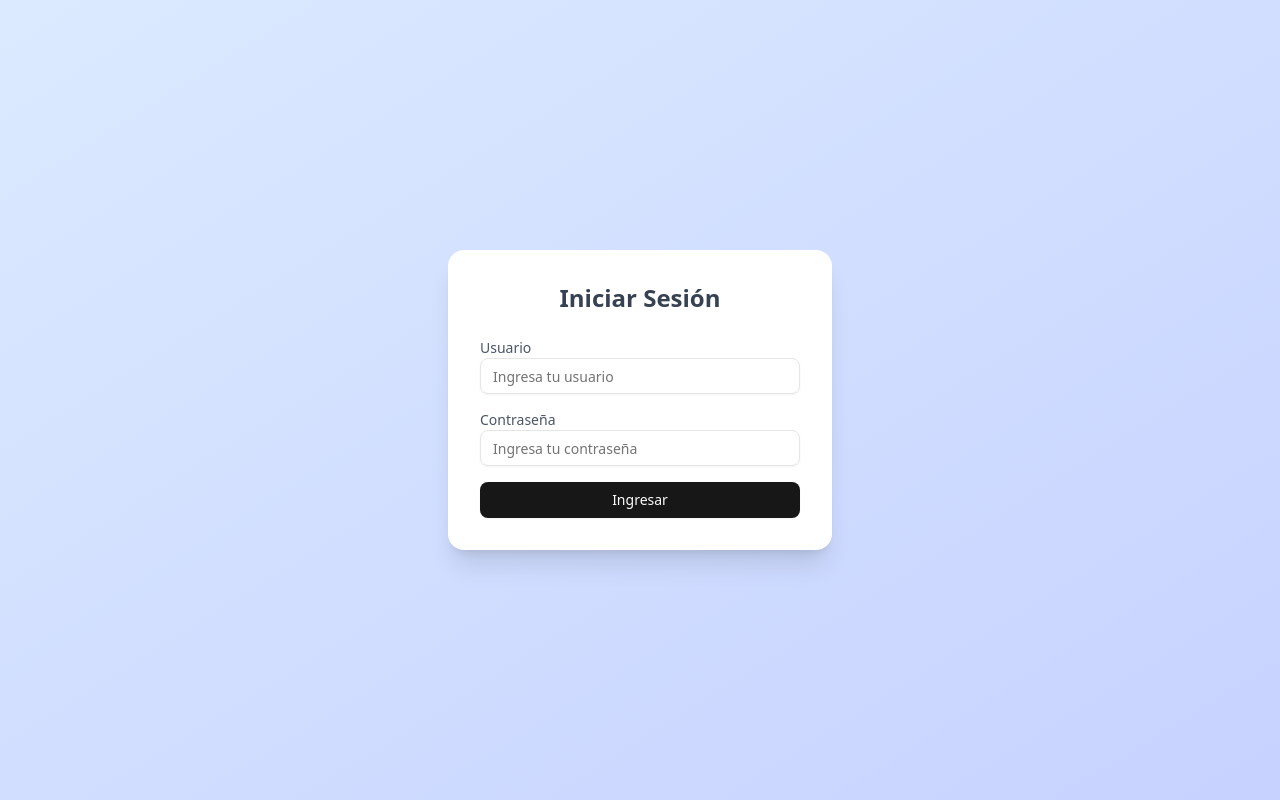
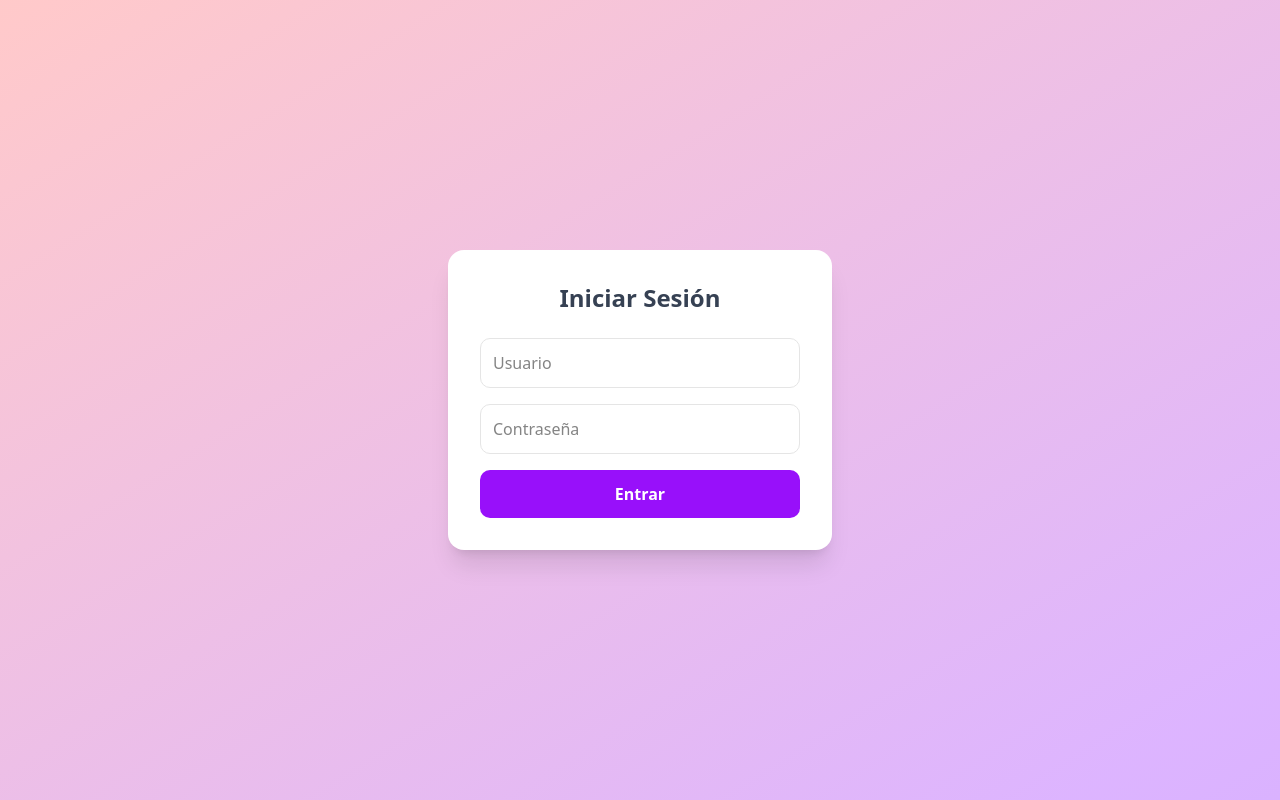
Before and after one commit to miguel-catuche/proyecto-citas, a React (Vite) app: page / in a window 1280 px wide. Built offline with nearby package versions, Linux system fonts and the light colour scheme.

Commit message:
Se añade la validacion del form login con usuario y contraseña estático, se configura el botón salir del header y se confirma el logout

```diff
--- a/src/App.jsx
+++ b/src/App.jsx
@@ -2,11 +2,12 @@ import React, { useState } from "react";
 import HorarioMedico from "./components/HorarioMedico";
 import Header from "./components/Header";
 import ClientesPage from "./components/ClientesPage";
-import Login from "./components/Login"; // 👈 importamos el login
+import Login from "./components/Login";
 
 export default function App() {
-  const [isAuthenticated, setIsAuthenticated] = useState(false); // 👈 control de sesión
-  const [currentPage, setCurrentPage] = useState("horario");
+  const [isLoggedIn, setIsLoggedIn] = useState(false); // 👈 login
+  const [currentPage, setCurrentPage] = useState('horario');
+
   const [clientes, setClientes] = useState([
     { id: "1020304050", nombre: "Ana López" },
     { id: "1030405060", nombre: "Carlos Ruiz" },
@@ -38,26 +39,25 @@ export default function App() {
   };
 
   const handleUpdateClient = (updatedClient) => {
-    setClientes(clientes.map((c) => (c.id === updatedClient.id ? updatedClient : c)));
+    setClientes(clientes.map(c => c.id === updatedClient.id ? updatedClient : c));
   };
 
   const handleDeleteClient = (id) => {
-    setClientes(clientes.filter((c) => c.id !== id));
+    setClientes(clientes.filter(c => c.id !== id));
   };
 
-  // 👇 Si NO está logueado, muestra el login
-  if (!isAuthenticated) {
-    return <Login onLogin={() => setIsAuthenticated(true)} />;
+  // 👇 Si no está logueado, muestro Login
+  if (!isLoggedIn) {
+    return <Login onLogin={() => setIsLoggedIn(true)} />;
   }
 
-  // 👇 Si ya inició sesión, muestra la app normal
   return (
     <div className="min-h-screen bg-gradient-to-br from-blue-50 via-indigo-50 to-purple-50">
-      <Header currentPage={currentPage} onPageChange={setCurrentPage} />
+      <Header currentPage={currentPage} onPageChange={setCurrentPage} onLogout={() => setIsLoggedIn(false)} />
       <div className="flex justify-center items-center p-6">
         <div className="w-full max-w-6xl">
-          {currentPage === "horario" && <HorarioMedico clientes={clientes} />}
-          {currentPage === "clientes" && (
+          {currentPage === 'horario' && <HorarioMedico clientes={clientes} />}
+          {currentPage === 'clientes' && (
             <ClientesPage
               clientes={clientes}
               citas={citas}
--- a/src/components/Header.jsx
+++ b/src/components/Header.jsx
@@ -2,28 +2,40 @@ import React from 'react';
 import { Button } from "@/components/ui/button";
 
 const Header = ({ currentPage, onPageChange, onLogout }) => {
-    // Definimos las clases para el botón de navegación activo
-    const activeBtnClasses = "transition-colors cursor-pointer bg-gradient-to-r from-purple-700 via-purple-700 to-blue-700 text-white hover:from-purple-500 hover:via-purple-500 hover:to-blue-600 hover:text-white";
+  const activeBtnClasses =
+    "transition-colors cursor-pointer bg-gradient-to-r from-purple-700 via-purple-700 to-blue-700 text-white hover:from-purple-500 hover:via-purple-500 hover:to-blue-600 hover:text-white";
 
   return (
     <header className="bg-white shadow-md px-6 py-4 flex justify-between items-center sticky top-0 z-50">
       <h1 className="text-2xl font-bold text-gray-800">Panel de Administración</h1>
       <nav className="space-x-4 flex items-center">
         <Button
-                    variant={currentPage === 'horario' ? 'default' : 'ghost'}
-                    onClick={() => onPageChange('horario')}
-                    className={currentPage === 'horario' ? activeBtnClasses : "cursor-pointer text-gray-600 hover:bg-gray-100"}
+          variant={currentPage === "horario" ? "default" : "ghost"}
+          onClick={() => onPageChange("horario")}
+          className={
+            currentPage === "horario"
+              ? activeBtnClasses
+              : "cursor-pointer text-gray-600 hover:bg-gray-100"
+          }
         >
           Horario
         </Button>
         <Button
-                    variant={currentPage === 'clientes' ? 'default' : 'ghost'}
-                    onClick={() => onPageChange('clientes')}
-                    className={currentPage === 'clientes' ? activeBtnClasses : "cursor-pointer text-gray-600 hover:bg-gray-100"}
+          variant={currentPage === "clientes" ? "default" : "ghost"}
+          onClick={() => onPageChange("clientes")}
+          className={
+            currentPage === "clientes"
+              ? activeBtnClasses
+              : "cursor-pointer text-gray-600 hover:bg-gray-100"
+          }
         >
           Clientes
         </Button>
-                <Button variant="ghost" className="text-red-600 hover:bg-red-100 transition-colors cursor-pointer" onClick={onLogout}>
+        <Button
+          variant="ghost"
+          className="text-red-600 hover:bg-red-100 transition-colors cursor-pointer"
+          onClick={onLogout} // 👈 aquí cierra sesión
+        >
           Salir
         </Button>
       </nav>
--- a/src/components/Login.jsx
+++ b/src/components/Login.jsx
@@ -1,59 +1,49 @@
-import React, { useState } from "react";
-import { Button } from "@/components/ui/button";
-import { Input } from "@/components/ui/input";
+import { useState } from "react";
 
-const Login = ({ onLogin }) => {
-  const [username, setUsername] = useState("");
-  const [password, setPassword] = useState("");
+export default function Login({ onLogin }) {
+    const [user, setUser] = useState("");
+    const [pass, setPass] = useState("");
     const [error, setError] = useState("");
 
     const handleSubmit = (e) => {
         e.preventDefault();
-
-    if (username === "admin" && password === "admin") {
-      onLogin();
+        if (user === "admin" && pass === "admin") {
+            onLogin(); // Avísale al App que se logueó
         } else {
             setError("Usuario o contraseña incorrectos");
         }
     };
 
     return (
-    <div className="flex h-screen w-full items-center justify-center bg-gradient-to-br from-blue-100 to-indigo-200">
-      <div className="bg-white rounded-2xl shadow-xl p-8 w-96">
-        <h2 className="text-2xl font-bold text-center text-gray-700 mb-6">
-          Iniciar Sesión
-        </h2>
+        <div className="flex min-h-screen items-center justify-center bg-gradient-to-br from-red-200 to-purple-300">
+            <div className="bg-white p-8 rounded-2xl shadow-xl w-96">
+                <h2 className="text-2xl font-bold text-center mb-6 text-gray-700">Iniciar Sesión</h2>
+                {error && <p className="text-red-500 text-center mb-4">{error}</p>}
                 <form onSubmit={handleSubmit} className="space-y-4">
-          <div>
-            <label className="block text-sm text-gray-600">Usuario</label>
-            <Input
+                    <input
+                        required
                         type="text"
-              value={username}
-              onChange={(e) => setUsername(e.target.value)}
-              placeholder="Ingresa tu usuario"
+                        placeholder="Usuario"
+                        value={user}
+                        onChange={(e) => setUser(e.target.value)}
+                        className="w-full p-3 border rounded-lg focus:outline-none focus:ring-2 focus:ring-purple-400"
+                    />
+                    <input
+                        type="password"
                         required
+                        placeholder="Contraseña"
+                        value={pass}
+                        onChange={(e) => setPass(e.target.value)}
+                        className="w-full p-3 border rounded-lg focus:outline-none focus:ring-2 focus:ring-purple-400"
                     />
-          </div>
-          <div>
-            <label className="block text-sm text-gray-600">Contraseña</label>
-            <Input
-              type="password"
-              value={password}
-              onChange={(e) => setPassword(e.target.value)}
-              placeholder="Ingresa tu contraseña"
-              required
-            />
-          </div>
-          {error && (
-            <p className="text-red-500 text-sm text-center">{error}</p>
-          )}
-          <Button type="submit" className="w-full">
-            Ingresar
-          </Button>
+                    <button
+                        type="submit"
+                        className="w-full bg-purple-600 text-white py-3 rounded-lg font-semibold hover:bg-purple-700 transition"
+                    >
+                        Entrar
+                    </button>
                 </form>
             </div>
         </div>
     );
-};
-
-export default Login;
+}
```
Lines whose indentation alone changed are shown as unchanged.
